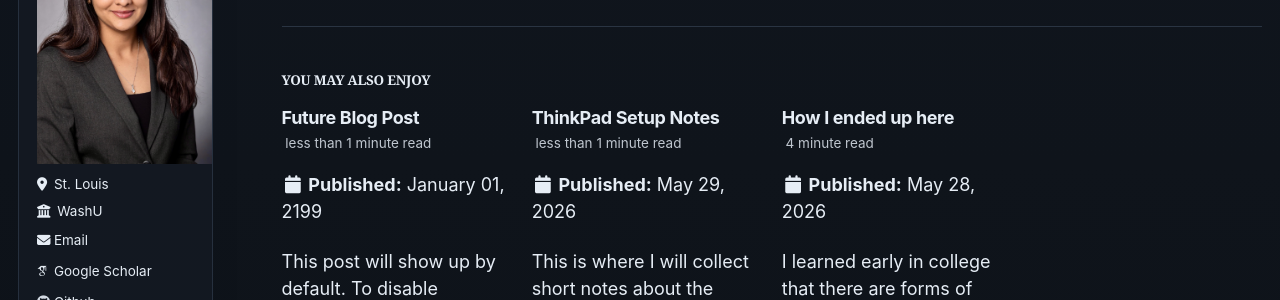
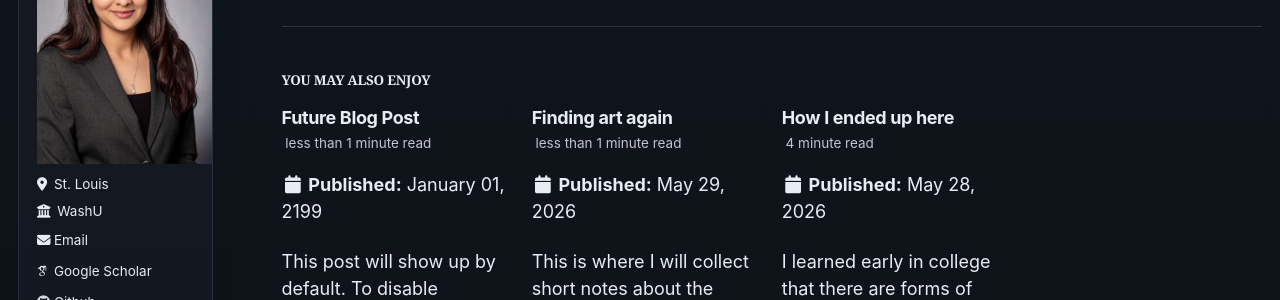
Before and after one commit to zealjinwala/zealjinwala.github.io, a Jekyll site: the page built from _posts/2026-05-30-thinkpad-ideas.md, in a window 1280 px wide and 900 px high, scrolled down 591 px. Shown: the part 153-453 px from the top of the window. Built offline with Jekyll 4.4.1, drawn with Linux system fonts in a browser that asks for light colours; some web fonts are replaced.

```diff
--- a/_posts/2026-05-29-thinkpad-setup-notes.md
+++ b/_posts/2026-05-29-thinkpad-setup-notes.md
@@ -1,5 +1,5 @@
 ---
-title: "ThinkPad Setup Notes"
+title: "Finding art again"
 date: 2026-05-29
 ---
 
--- a/_posts/2026-05-30-thinkpad-ideas.md
+++ b/_posts/2026-05-30-thinkpad-ideas.md
@@ -1,5 +1,5 @@
 ---
-title: "ThinkPad Ideas"
+title: "To PhD, or not to PhD"
 date: 2026-05-30
 ---
 
```
